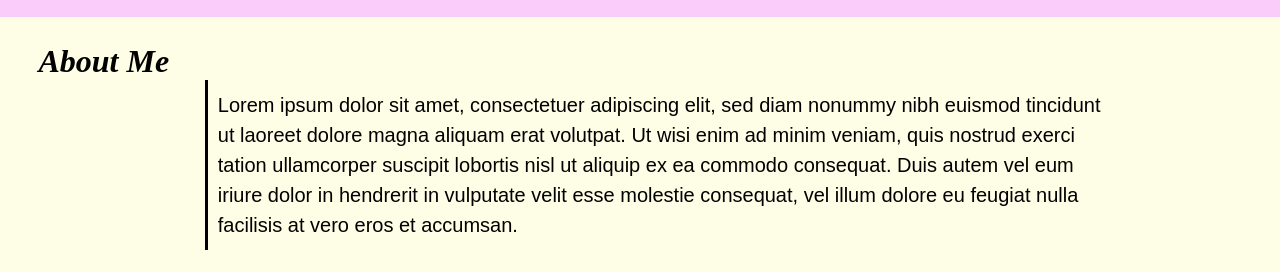
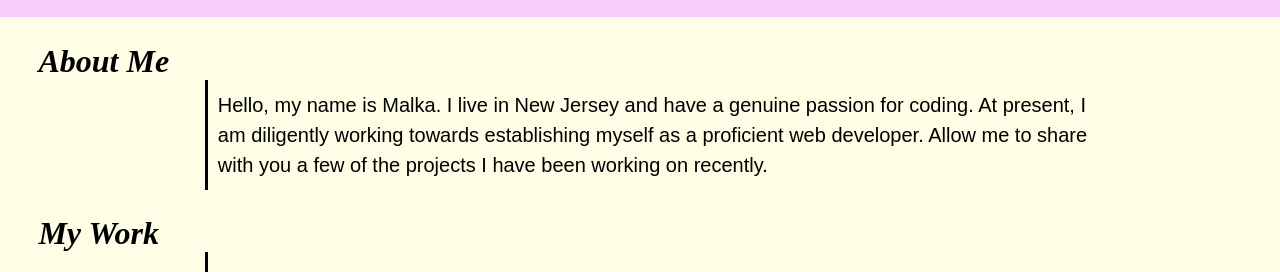
Before and after one commit to MalkaGreenberg/My-Portfolio, a plain HTML site: page index.html in a window 1280 px wide. Shown: the part 83-355 px from the top of the page. Drawn offline with Linux system fonts and the light colour scheme.

Commit message:
replaced the text for AboutMe section

```diff
--- a/index.html
+++ b/index.html
@@ -24,13 +24,11 @@
             <article id="aboutMe">
                 <h2>About Me</h2>
                 <div class="content">
-                    <p>Lorem ipsum dolor sit amet, consectetuer adipiscing elit,
-                        sed diam nonummy nibh euismod tincidunt ut laoreet dolore
-                        magna aliquam erat volutpat. Ut wisi enim ad minim veniam,
-                        quis nostrud exerci tation ullamcorper suscipit lobortis nisl
-                        ut aliquip ex ea commodo consequat. Duis autem vel eum iriure
-                         dolor in hendrerit in vulputate velit esse molestie consequat,
-                          vel illum dolore eu feugiat nulla facilisis at vero eros et accumsan.
+                    <p>Hello, my name is Malka. I live in New Jersey and have
+                         a genuine passion for coding. At present, I am diligently
+                          working towards establishing myself as a proficient web
+                          developer. Allow me to share with you a few of the projects
+                           I have been working on recently.
                     </p>
                 </div>
             </article>
@@ -74,7 +72,5 @@
             </article>
 
         </main>
-
-
     </body>
 </html>
```
